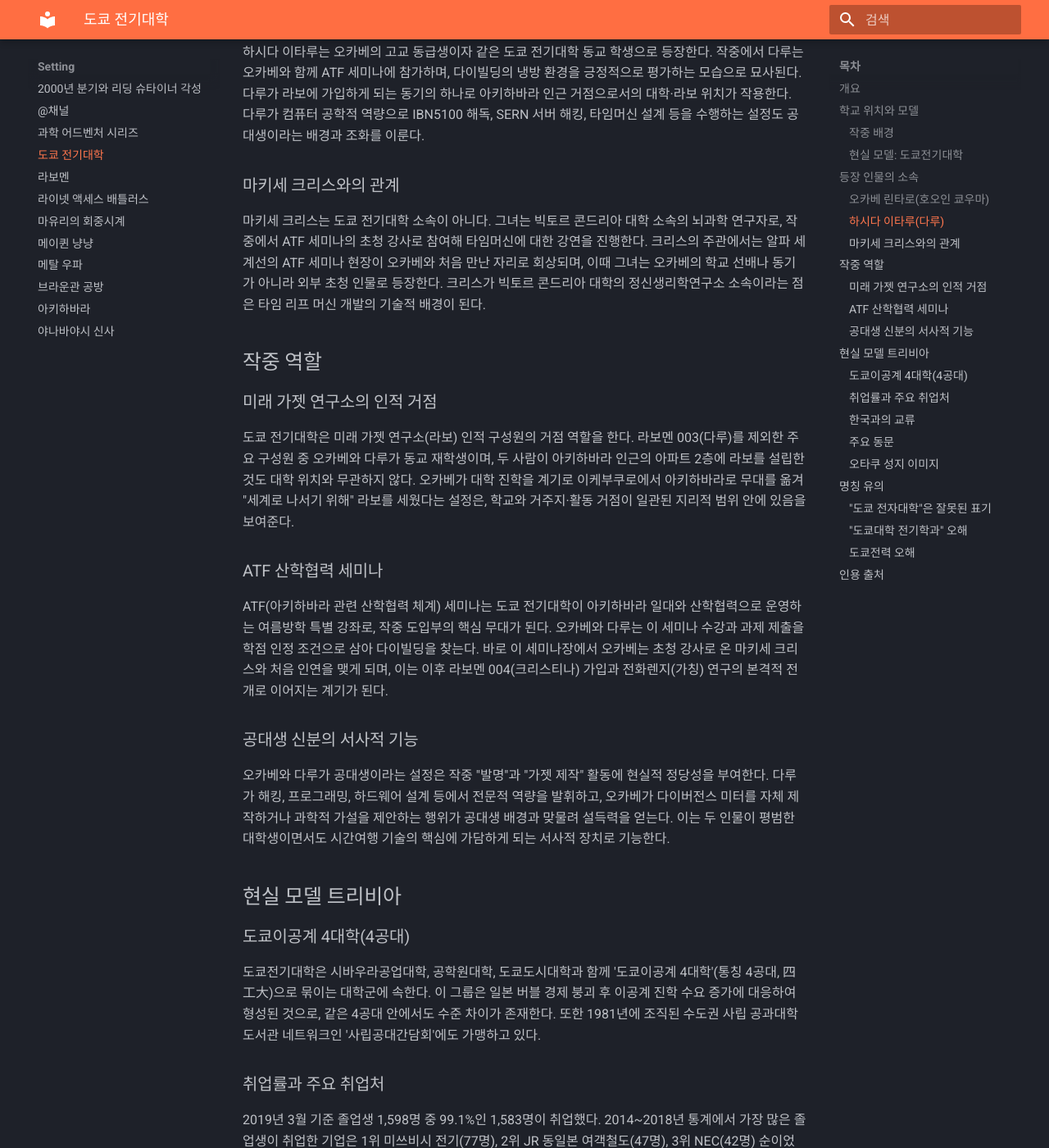
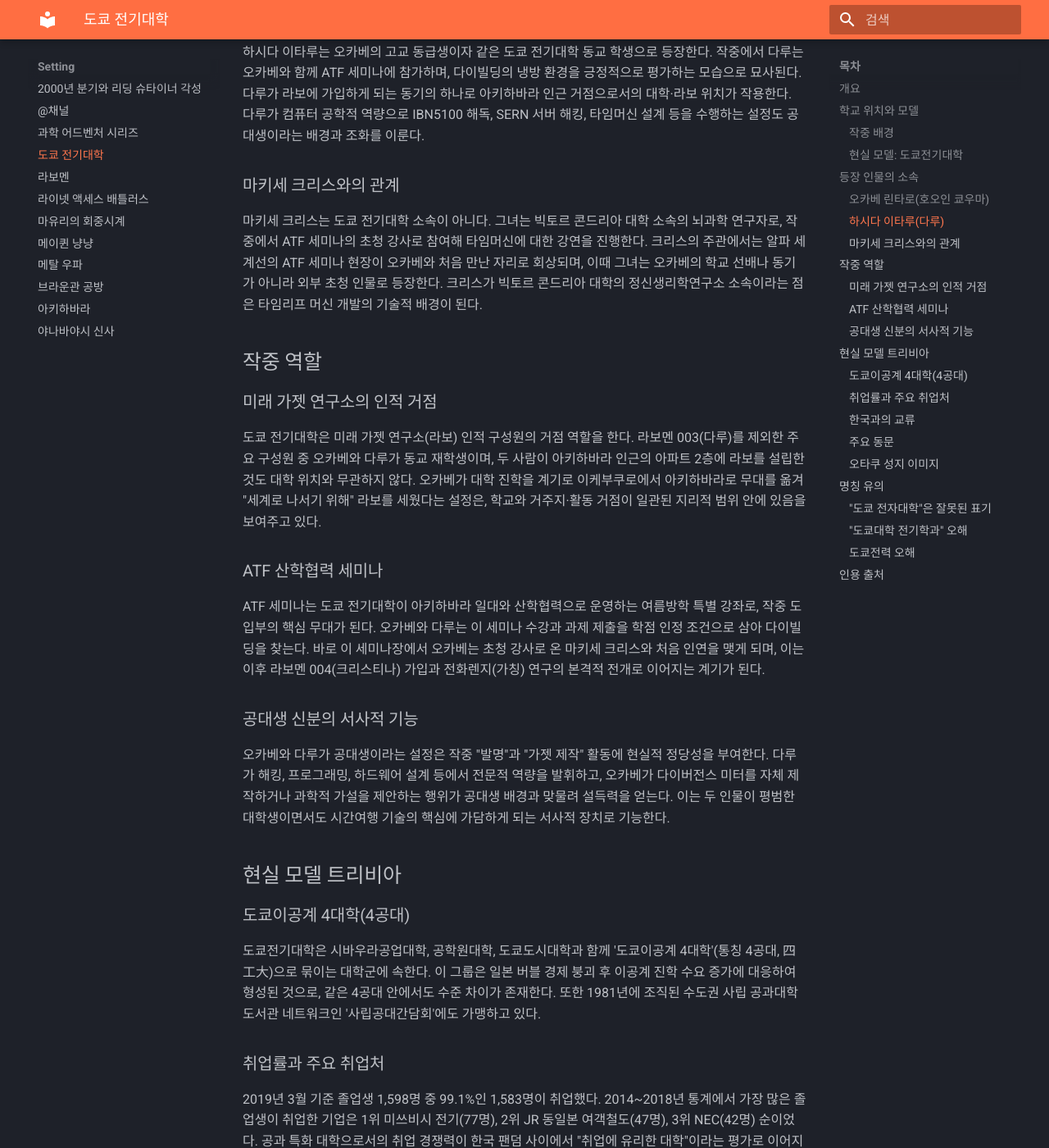
Before and after one commit to sgwiki/sgwiki.github.io, an MkDocs documentation site: the page built from wiki/setting/도쿄-전기대학.md, in a window 1280 px wide and 1400 px high, scrolled down 1588 px. Shown: the whole window at 82% size. Built offline with MkDocs 1.6.1 and Material for MkDocs 9.7.7, drawn with Linux system fonts in a browser that asks for light colours; some of the changed text lies outside the part shown.

Commit message:
chore(wiki): 도쿄-전기대학 정비 — 작품명 한글화·타임리프 합성어·ATF 중복 풀이 제거·어색 표현 교정
Co-Authored-By: Claude Opus 4.6 <noreply@anthropic.com>

```diff
--- a/wiki/setting/도쿄-전기대학.md
+++ b/wiki/setting/도쿄-전기대학.md
@@ -9,13 +9,13 @@ spoiler: early_story
 
 ## 개요
 
-도쿄 전기대학(도쿄전기대학, Tokyo Denki University)은 《Steins;Gate》에 등장하는 주인공 오카베 린타로(호오인 쿄우마)와 하시다 이타루(다루)가 재학 중인 도쿄 소재 사립 공과대학이다. 작중에서는 두 사람이 다니는 학교로 언급되며, ATF(아키하바라 관련 산학협력 체계)와 연계한 여름방학 특별 세미나를 통해 이야기의 도입부 배경으로 기능한다. 현실의 도쿄전기대학(Tokyo Denki University)을 모델로 하며, 과거 간다 캠퍼스 시절 아키하바라와의 지리적 근접성이 작품 무대 배경에 반영된 점이 특징이다.
+도쿄 전기대학(도쿄전기대학, Tokyo Denki University)은 《슈타인즈 게이트》에 등장하는 주인공 오카베 린타로(호오인 쿄우마)와 하시다 이타루(다루)가 재학 중인 도쿄 소재 사립 공과대학이다. 작중에서는 두 사람이 다니는 학교로 언급되며, ATF(아키하바라 관련 산학협력 체계)와 연계한 여름방학 특별 세미나를 통해 이야기의 도입부 배경으로 기능한다. 현실의 도쿄전기대학(Tokyo Denki University)을 모델로 하며, 과거 간다 캠퍼스 시절 아키하바라와의 지리적 근접성이 작품 무대 배경에 반영된 점이 특징이다.
 
 ## 학교 위치와 모델
 
 ### 작중 배경
 
-작중에서 도쿄 전기대학은 아키하바라 인근의 문맥에 자리 잡고 있다. 오카베와 다루는 여름방학 기간 중 이 대학이 ATF와 협력하여 운영하는 산학협력 위성 강좌에 참가하며, 이 세미나는 아키하바라 소재 다이빌딩에서 개최된다. 두 사람이 세미나 수강과 과제 제출을 통해 학점 인정을 받는 설정은, 학교가 아키하바라 일대와 밀접하게 연결되어 있음을 보여준다.
+작중에서 도쿄 전기대학은 아키하바라 인근에 자리 잡은 것으로 묘사된다. 오카베와 다루는 여름방학 기간 중 이 대학이 ATF와 협력하여 운영하는 산학협력 위성 강좌에 참가하며, 이 세미나는 아키하바라 소재 다이빌딩에서 개최된다. 두 사람이 세미나 수강과 과제 제출을 통해 학점 인정을 받는 설정은, 학교가 아키하바라 일대와 밀접하게 연결되어 있음을 드러낸다.
 
 ### 현실 모델: 도쿄전기대학
 
@@ -41,17 +41,17 @@ spoiler: early_story
 
 ### 마키세 크리스와의 관계
 
-마키세 크리스는 도쿄 전기대학 소속이 아니다. 그녀는 빅토르 콘드리아 대학 소속의 뇌과학 연구자로, 작중에서 ATF 세미나의 초청 강사로 참여해 타임머신에 대한 강연을 진행한다. 크리스의 주관에서는 알파 세계선의 ATF 세미나 현장이 오카베와 처음 만난 자리로 회상되며, 이때 그녀는 오카베의 학교 선배나 동기가 아니라 외부 초청 인물로 등장한다. 크리스가 빅토르 콘드리아 대학의 정신생리학연구소 소속이라는 점은 타임 리프 머신 개발의 기술적 배경이 된다.
+마키세 크리스는 도쿄 전기대학 소속이 아니다. 그녀는 빅토르 콘드리아 대학 소속의 뇌과학 연구자로, 작중에서 ATF 세미나의 초청 강사로 참여해 타임머신에 대한 강연을 진행한다. 크리스의 주관에서는 알파 세계선의 ATF 세미나 현장이 오카베와 처음 만난 자리로 회상되며, 이때 그녀는 오카베의 학교 선배나 동기가 아니라 외부 초청 인물로 등장한다. 크리스가 빅토르 콘드리아 대학의 정신생리학연구소 소속이라는 점은 타임리프 머신 개발의 기술적 배경이 된다.
 
 ## 작중 역할
 
 ### 미래 가젯 연구소의 인적 거점
 
-도쿄 전기대학은 미래 가젯 연구소(라보) 인적 구성원의 거점 역할을 한다. 라보멘 003(다루)를 제외한 주요 구성원 중 오카베와 다루가 동교 재학생이며, 두 사람이 아키하바라 인근의 아파트 2층에 라보를 설립한 것도 대학 위치와 무관하지 않다. 오카베가 대학 진학을 계기로 이케부쿠로에서 아키하바라로 무대를 옮겨 "세계로 나서기 위해" 라보를 세웠다는 설정은, 학교와 거주지·활동 거점이 일관된 지리적 범위 안에 있음을 보여준다.
+도쿄 전기대학은 미래 가젯 연구소(라보) 인적 구성원의 거점 역할을 한다. 라보멘 003(다루)를 제외한 주요 구성원 중 오카베와 다루가 동교 재학생이며, 두 사람이 아키하바라 인근의 아파트 2층에 라보를 설립한 것도 대학 위치와 무관하지 않다. 오카베가 대학 진학을 계기로 이케부쿠로에서 아키하바라로 무대를 옮겨 "세계로 나서기 위해" 라보를 세웠다는 설정은, 학교와 거주지·활동 거점이 일관된 지리적 범위 안에 있음을 보여주고 있다.
 
 ### ATF 산학협력 세미나
 
-ATF(아키하바라 관련 산학협력 체계) 세미나는 도쿄 전기대학이 아키하바라 일대와 산학협력으로 운영하는 여름방학 특별 강좌로, 작중 도입부의 핵심 무대가 된다. 오카베와 다루는 이 세미나 수강과 과제 제출을 학점 인정 조건으로 삼아 다이빌딩을 찾는다. 바로 이 세미나장에서 오카베는 초청 강사로 온 마키세 크리스와 처음 인연을 맺게 되며, 이는 이후 라보멘 004(크리스티나) 가입과 전화렌지(가칭) 연구의 본격적 전개로 이어지는 계기가 된다.
+ATF 세미나는 도쿄 전기대학이 아키하바라 일대와 산학협력으로 운영하는 여름방학 특별 강좌로, 작중 도입부의 핵심 무대가 된다. 오카베와 다루는 이 세미나 수강과 과제 제출을 학점 인정 조건으로 삼아 다이빌딩을 찾는다. 바로 이 세미나장에서 오카베는 초청 강사로 온 마키세 크리스와 처음 인연을 맺게 되며, 이는 이후 라보멘 004(크리스티나) 가입과 전화렌지(가칭) 연구의 본격적 전개로 이어지는 계기가 된다.
 
 ### 공대생 신분의 서사적 기능
 
```
